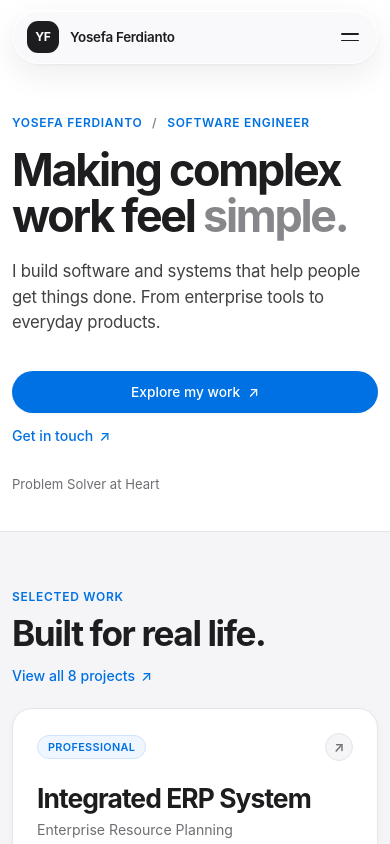
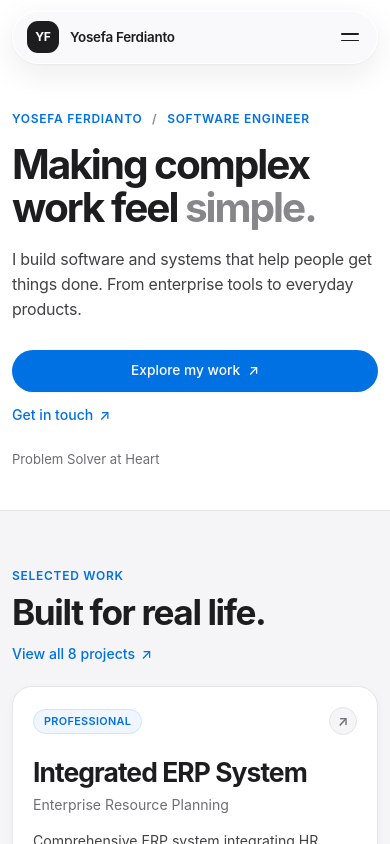
Before and after one commit to yosefa/yos-simple, a Next.js app: page / in a window 390 px wide. Shown: the top 844 px of the page. Built offline with nearby package versions, Linux system fonts and the light colour scheme.

Commit message:
style: adjust responsive styles for hero, project cards, and footer

```diff
--- a/app/globals.css
+++ b/app/globals.css
@@ -994,25 +994,28 @@ summary:focus-visible {
   }
 
   .hero-inner {
-    padding-block: 40px 36px;
+    padding-block: 36px 40px;
   }
 
   .hero h1 {
-    font-size: clamp(2.8rem, 11vw, 4.4rem);
+    font-size: clamp(2.25rem, 10.4vw, 3.2rem);
     letter-spacing: -0.05em;
+    line-height: 1.05;
   }
 
   .hero-copy {
-    margin-top: 20px;
-    font-size: 1.05rem;
+    margin-top: 18px;
+    font-size: 1rem;
+    line-height: 1.55;
   }
 
   .hero-note {
-    margin-top: 28px;
+    margin-top: 24px;
   }
 
   .intro-actions {
     gap: 12px;
+    margin-top: 28px;
   }
 
   .work-section {
@@ -1037,8 +1040,8 @@ summary:focus-visible {
 
   .project-card,
   .project-card-featured {
-    min-height: 270px;
-    padding: 24px;
+    min-height: 0;
+    padding: clamp(20px, 5vw, 24px);
   }
 
   .project-card h3 {
@@ -1125,6 +1128,12 @@ summary:focus-visible {
     flex-direction: column;
     gap: 8px;
   }
+
+  .site-footer {
+    align-items: flex-start;
+    flex-direction: column;
+    gap: 4px;
+  }
 }
 
 /* Accessibility */
```
